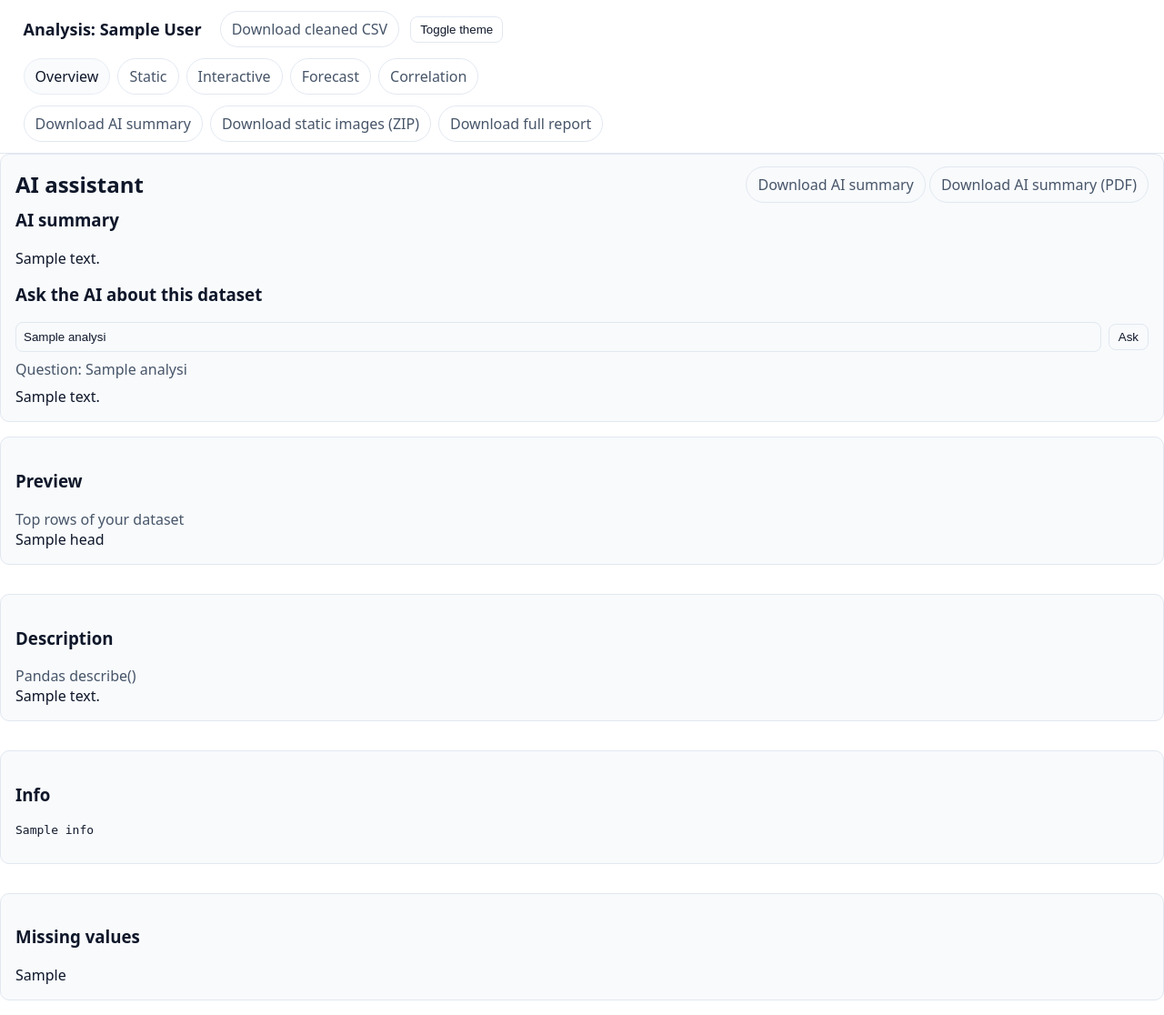
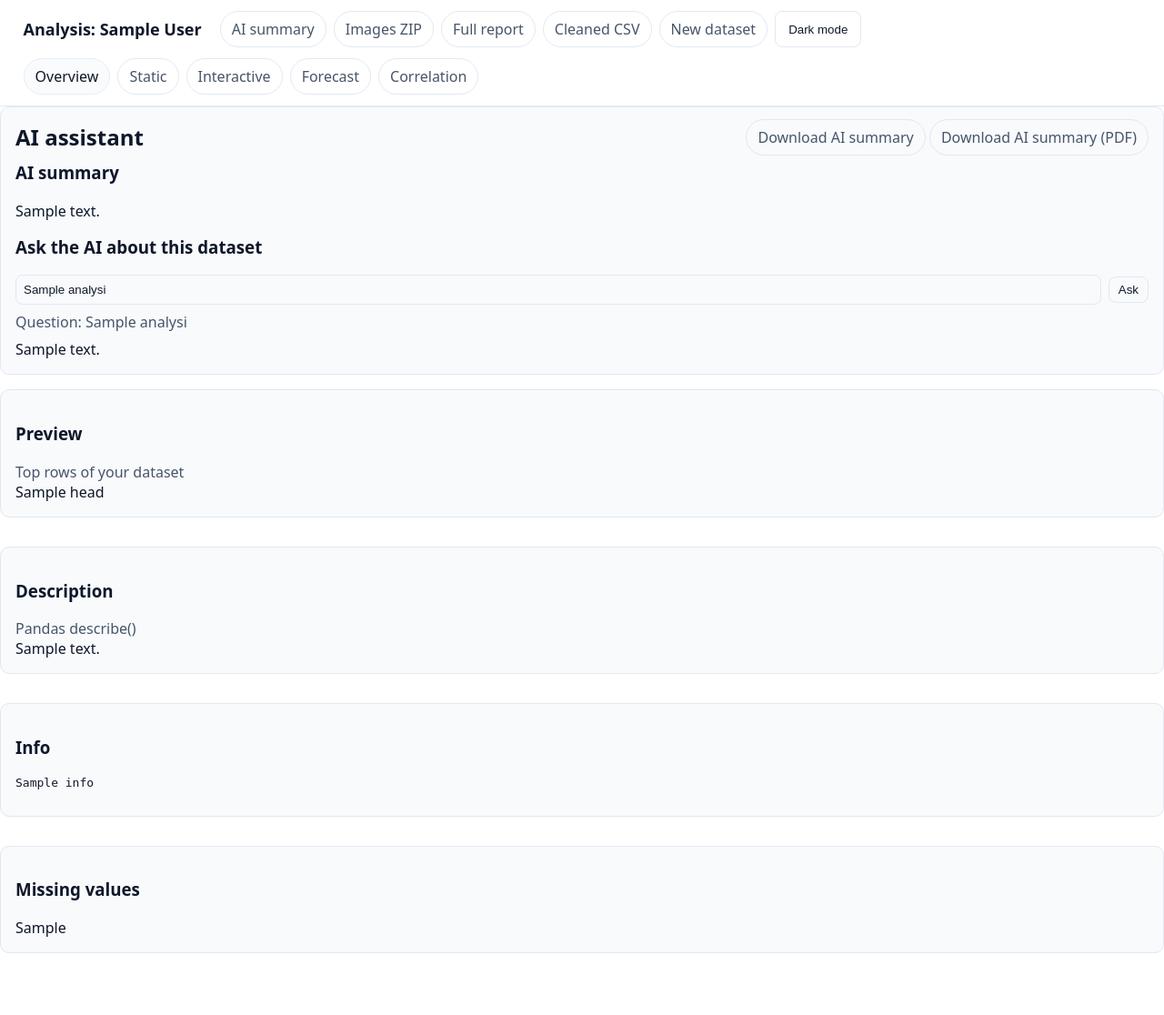
Before and after one commit to Quetzalcoatlus2/Data-analysis, a Flask app: template templates/analysis.html in a window 1280 px wide. Shown: the whole page at 91% size. After the commit the page ends 1048 px from the top, so only its background shows below. Run offline with Flask 3, Linux system fonts and the light colour scheme; the template is opened without the code that fills it: most values are stand-ins (such as "Sample title", 1, 10 or a date in 2020).

Commit message:
Enhance user experience by adding auto file upload functionality in index.html; improve layout and styling in analysis.html; update app.log with additional logging details

```diff
--- a/templates/analysis.html
+++ b/templates/analysis.html
@@ -19,7 +19,9 @@
     a { color: var(--link); text-decoration: none; }
     a:hover { text-decoration: underline; }
     header { position: sticky; top: 0; z-index: 10; background: color-mix(in oklab, var(--bg) 92%, transparent); backdrop-filter: blur(6px); border-bottom: 1px solid var(--border); }
-    .wrap { width: 100%; margin: 0; padding: 12px clamp(14px,2vw,28px); display: flex; gap: 12px; align-items: center; flex-wrap: wrap; }
+  .wrap { width: 100%; margin: 0; padding: 12px clamp(14px,2vw,28px); display: flex; gap: 12px; align-items: center; flex-wrap: wrap; }
+  .wrap .actions { display:flex; gap:8px; flex-wrap:wrap; padding-right: clamp(24px, 3vw, 56px); }
+  @media (max-width:800px) { .wrap .actions { padding-right: clamp(16px, 4vw, 40px); } }
     .wrap .nav { flex-wrap:wrap; }
     @media (max-width: 1300px) {
       .wrap nav.nav { flex: 1 1 100%; order: 10; }
@@ -53,13 +55,21 @@
     (function() {
       const saved = localStorage.getItem('theme') || 'light';
       document.documentElement.setAttribute('data-theme', saved);
+      function setThemeButtonLabel() {
+        const btn = document.getElementById('themeToggle');
+        if (!btn) return;
+        const cur = document.documentElement.getAttribute('data-theme') || 'light';
+        btn.textContent = cur === 'light' ? 'Dark mode' : 'Light mode';
+      }
       window.toggleTheme = function() {
         const cur = document.documentElement.getAttribute('data-theme') || 'light';
         const next = cur === 'light' ? 'dark' : 'light';
         document.documentElement.setAttribute('data-theme', next);
         localStorage.setItem('theme', next);
         if (window.applyThemeToPlots) window.applyThemeToPlots();
+        setThemeButtonLabel();
       };
+      window.addEventListener('DOMContentLoaded', setThemeButtonLabel);
       window.getThemeVars = function() {
         const s = getComputedStyle(document.documentElement);
         const pick = n => (s.getPropertyValue(n) || '').trim();
@@ -105,14 +115,15 @@
         <a class="pill {{ 'active' if active_view == 'forecast' else '' }}" href="{{ url_for('analyze_file', filename=filename, display=display_name, view='forecast') }}">Forecast</a>
         <a class="pill {{ 'active' if active_view == 'correlation' else '' }}" href="{{ url_for('analyze_file', filename=filename, display=display_name, view='correlation') }}">Correlation</a>
       </nav>
-      <div class="nav" style="gap:8px; flex-wrap:wrap">
-        <a class="pill" href="{{ url_for('download_ai_summary_html', filename=filename, display=display_name) }}">Download AI summary</a>
-        <a class="pill" href="{{ url_for('download_static_plots_zip', filename=filename, display=display_name) }}">Download static images (ZIP)</a>
-        <a class="pill" href="{{ url_for('download_full_report_html', filename=filename, display=display_name) }}">Download full report</a>
+      <div class="spacer" style="flex:1 1 auto;"></div>
+      <div class="actions">
+        <a class="pill" href="{{ url_for('download_ai_summary_html', filename=filename, display=display_name) }}">AI summary</a>
+        <a class="pill" href="{{ url_for('download_static_plots_zip', filename=filename, display=display_name) }}">Images ZIP</a>
+        <a class="pill" href="{{ url_for('download_full_report_html', filename=filename, display=display_name) }}">Full report</a>
+        <a class="pill" href="{{ url_for('download_cleaned_csv', filename=filename, display=display_name) }}">Cleaned CSV</a>
+        <a class="pill" href="{{ url_for('upload_file') }}?auto=1" title="Upload a new dataset">New dataset</a>
+        <button id="themeToggle" class="btn" type="button" onclick="toggleTheme()" style="padding:8px 14px;">Theme</button>
       </div>
-      <div class="spacer"></div>
-      <a class="pill" href="{{ url_for('download_cleaned_csv', filename=filename, display=display_name) }}">Download cleaned CSV</a>
-      <button class="btn" type="button" onclick="toggleTheme()">Toggle theme</button>
     </div>
   </header>
 
@@ -255,18 +266,23 @@
 
         function applyThemeLayoutDefaults(layout) {
           const t = getThemeVars();
+          const isDark = t.bg && /^#0|^#1|^#2/i.test(t.bg.trim());
+          const gridColor = isDark ? 'rgba(255,255,255,0.14)' : 'rgba(0,0,0,0.12)';
           layout.paper_bgcolor = t.panel;
           layout.plot_bgcolor = t.panel;
           layout.font = { color: t.text };
-          layout.margin = layout.margin || { l: 40, r: 10, t: 20, b: 40 };
+          layout.margin = layout.margin || { l: 50, r: 20, t: 28, b: 48 };
           layout.legend = Object.assign({ orientation: 'h' }, layout.legend || {});
-
+          layout.hoverlabel = Object.assign({ bgcolor: t.panel, font: { color: t.text }, bordercolor: t.accent }, layout.hoverlabel || {});
           layout.title = null;
-
           if (!layout.xaxis) layout.xaxis = {};
-          layout.xaxis.showgrid = true;
-          layout.xaxis.automargin = true;
-
+          Object.assign(layout.xaxis, {
+            showgrid: true,
+            gridcolor: gridColor,
+            gridwidth: 1,
+            automargin: true,
+            nticks: 10
+          });
           if (!layout.xaxis.rangeselector) layout.xaxis.rangeselector = {};
           Object.assign(layout.xaxis.rangeselector, {
             visible: true,
@@ -281,17 +297,90 @@
               {step: 'all', label: 'All'}
             ]
           });
-
           if (!layout.yaxis) layout.yaxis = {};
-          layout.yaxis.showgrid = true;
-          layout.yaxis.automargin = true;
+          Object.assign(layout.yaxis, {
+            showgrid: true,
+            gridcolor: gridColor,
+            gridwidth: 1,
+            automargin: true,
+            nticks: 8
+          });
         }
 
+        function hexToRgba(hex, alpha) {
+          if (!hex) return `rgba(90,90,160,${alpha||1})`;
+          const h = hex.replace('#','');
+            if (h.length === 3) {
+              const r = parseInt(h[0]+h[0],16), g = parseInt(h[1]+h[1],16), b = parseInt(h[2]+h[2],16);
+              return `rgba(${r},${g},${b},${alpha})`;
+            } else if (h.length === 6) {
+              const r = parseInt(h.slice(0,2),16), g = parseInt(h.slice(2,4),16), b = parseInt(h.slice(4,6),16);
+              return `rgba(${r},${g},${b},${alpha})`;
+            }
+          return `rgba(90,90,160,${alpha||1})`;
+        }
         function renderFromPayload(item) {
-          const traces = item.traces || [];
+          const traces = (item.traces || []).map(t => ({ ...t }));
+          const tvars = getThemeVars();
+          const accent = tvars.accent || '#0ea5e9';
+          const accentBand = tvars.accent2 || '#f97316';
+          const ciFill = hexToRgba(accentBand, 0.22);
+          const ciLine = hexToRgba(accentBand, 0.95);
+          const forecastIdx = [];
+          const ciIdx = [];
+          for (let i = 0; i < traces.length; i++) {
+            const nm = (traces[i].name || '').toLowerCase();
+            if (nm.includes('forecast')) forecastIdx.push(i);
+            if (/\bci\b|conf|interval/.test(nm)) ciIdx.push(i);
+          }
+          // Style forecast main line
+          forecastIdx.forEach((idx, rel) => {
+            const tr = traces[idx];
+            tr.legendgroup = 'forecast';
+            if (rel === 0) {
+              tr.name = (tr.name && tr.name.trim()) || 'Forecast';
+              tr.showlegend = true;
+              tr.mode = tr.mode || 'lines';
+              tr.line = Object.assign({ width: 2, color: accent }, tr.line || {});
+              tr.legendrank = 10; // ensure appears early
+            }
+          });
+          // Style CI traces: first acts as controller in legend, others hidden but toggle together
+          ciIdx.forEach((idx, rel) => {
+            const tr = traces[idx];
+            tr.name = '95% CI';
+            tr.mode = 'lines';
+            tr.line = Object.assign({ width: 0.8, dash: 'dot', color: ciLine }, tr.line || {});
+            if (!tr.fill) tr.fill = 'tonexty';
+            if (!tr.fillcolor) tr.fillcolor = ciFill;
+            if (tr.marker) delete tr.marker;
+            if (!tr.hovertemplate) tr.hovertemplate = '%{y}<extra>95% CI</extra>';
+            tr.meta = (rel === 0) ? 'ci-controller' : 'ci-member';
+            tr.showlegend = rel === 0; // only first one appears in legend
+            if (rel === 0) tr.legendrank = 9999; // push to end
+          });
           const layout = Object.assign({}, item.layout || {});
           applyThemeLayoutDefaults(layout);
           Plotly.newPlot('chart', traces, layout, { displayModeBar: true, responsive: true });
+
+          // Attach legend toggle handler once to control all CI traces together
+          const chartEl = document.getElementById('chart');
+          if (!chartEl._ciLegendBound) {
+            chartEl._ciLegendBound = true;
+            chartEl.on('plotly_legendclick', function(evt){
+              const d = chartEl.data[evt.curveNumber];
+              if (!d || d.meta !== 'ci-controller') return; // let default for others
+              const currentlyVisible = d.visible === undefined || d.visible === true;
+              const newVis = currentlyVisible ? 'legendonly' : true;
+              // apply to all CI traces
+              chartEl.data.forEach((t,i) => {
+                if (t.meta === 'ci-controller' || t.meta === 'ci-member') {
+                  Plotly.restyle(chartEl, { visible: newVis }, [i]);
+                }
+              });
+              return false; // prevent default toggling (we handled it)
+            });
+          }
 
           const dist = item.distribution || null;
           if (dist && Array.isArray(dist.values)) {
@@ -301,7 +390,8 @@
             }], {
               title: null,
               paper_bgcolor: t.panel, plot_bgcolor: t.panel, font: { color: t.text },
-              margin: { l: 40, r: 10, t: 20, b: 40 }
+              margin: { l: 40, r: 10, t: 20, b: 40 },
+              hoverlabel: { bgcolor: t.panel, font: { color: t.text }, bordercolor: t.accent }
             }, { responsive: true });
           } else {
             document.getElementById('dist').innerHTML = '<div class="muted">No distribution data.</div>';
@@ -332,6 +422,7 @@
               yaxis: { title: column }
             };
             applyThemeLayoutDefaults(layout);
+            layout.hoverlabel = Object.assign({ bgcolor: t.panel, font: { color: t.text }, bordercolor: t.accent }, layout.hoverlabel || {});
             Plotly.newPlot('chart', [hist], layout, { responsive: true });
 
             const vals = (found.y || []).filter(v => Number.isFinite(v));
@@ -341,7 +432,8 @@
               }], {
                 title: null,
                 paper_bgcolor: t.panel, plot_bgcolor: t.panel, font: { color: t.text },
-                margin: { l: 40, r: 10, t: 20, b: 40 }
+                margin: { l: 40, r: 10, t: 20, b: 40 },
+                hoverlabel: { bgcolor: t.panel, font: { color: t.text }, bordercolor: t.accent }
               }, { responsive: true });
             } else {
               document.getElementById('dist').innerHTML = '<div class="muted">No distribution data.</div>';
@@ -419,20 +511,17 @@
               paper_bgcolor: t.panel,
               plot_bgcolor: t.panel,
               font: { color: t.text },
-
               margin: { l: 120, r: 10, t: 60, b: 60 }
             };
             Plotly.newPlot('corr', spearmanData, spearmanLayout, { responsive: true });
 
-
+            // Pearson correlation (if provided)
             if (corrData && corrData.pearson && corrData.pearson.z) {
               const pearDiv = document.createElement('div');
               pearDiv.id = 'pearson';
               pearDiv.className = 'panel';
               pearDiv.style.minHeight = '520px';
-
               document.currentScript.parentElement.appendChild(pearDiv);
-
               const pearData = [{
                 z: corrData.pearson.z,
                 x: corrData.pearson.x,
```
Also changed, not shown: templates/index.html (+15 -1 lines), 1 other file.
